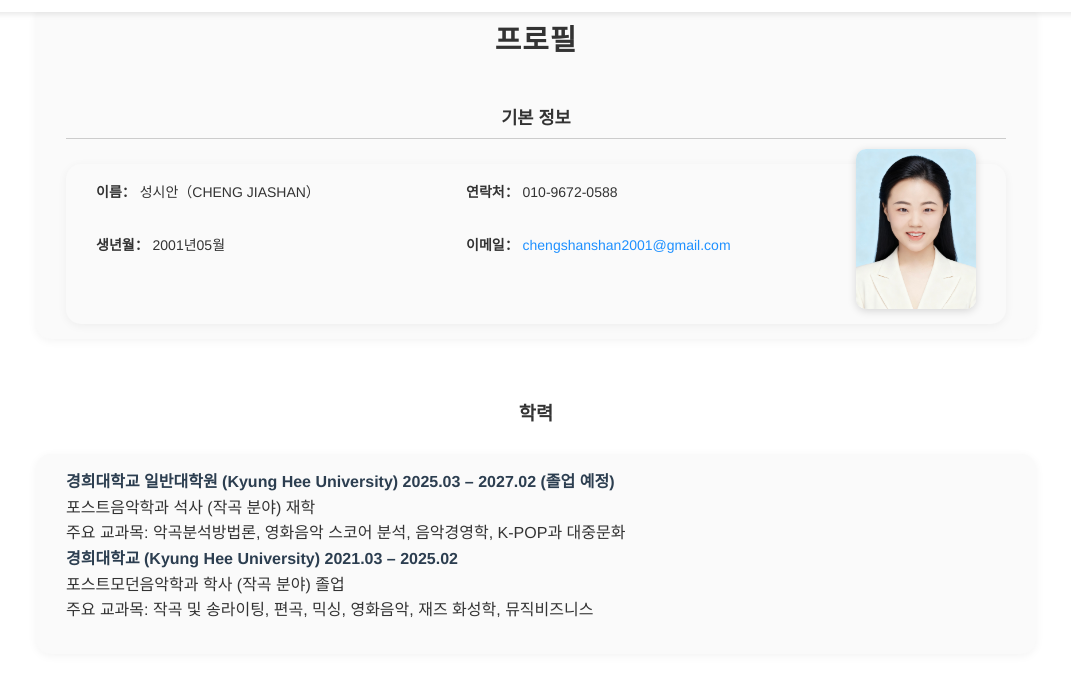
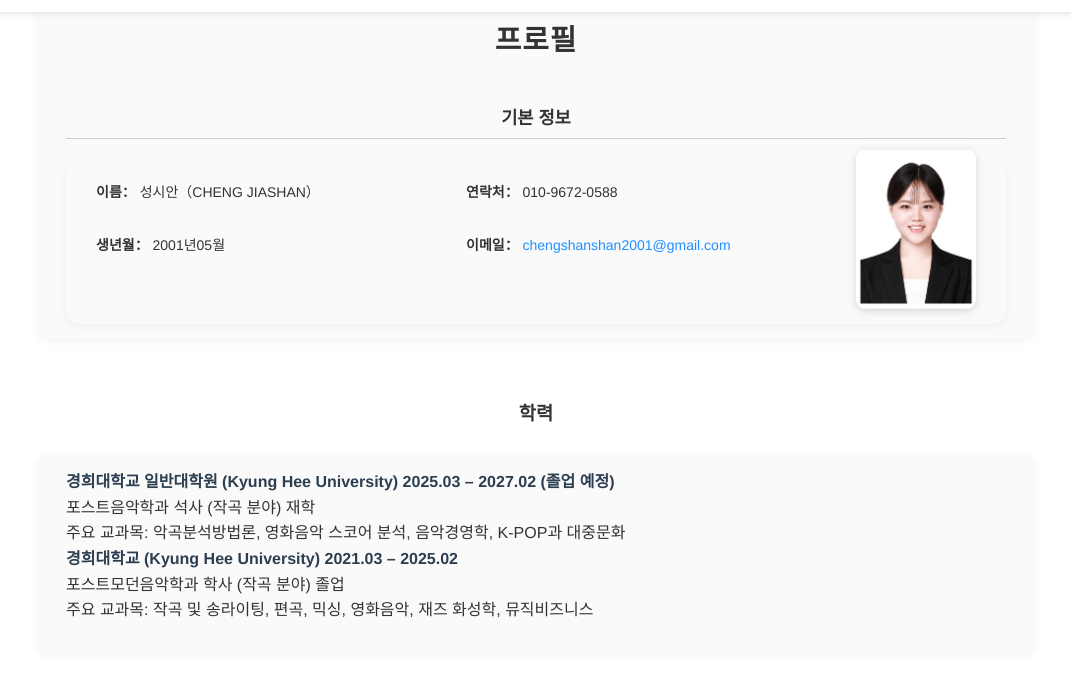
Before and after one commit to chengshanshan2001-star/shanshan-portfolio, a plain HTML site: page index.ko.html in a window 1280 px wide. Shown: the part 118-800 px from the top of the page, without its empty margins (104-1175 px from the left). Drawn offline with Linux system fonts and the light colour scheme.

Commit message:
Replace ID photo with professional photo

```diff
--- a/index.ko.html
+++ b/index.ko.html
@@ -63,7 +63,7 @@
 
   <!-- ✅ 新增证件照模块 -->
   <div class="info-photo">
-    <img src="assets/images/zhengjianzhao.jpg" alt="证件照" />
+    <img src="assets/images/zhiyezhao.jpg" alt="证件照" />
   </div>
 </div>
 </section>
```
